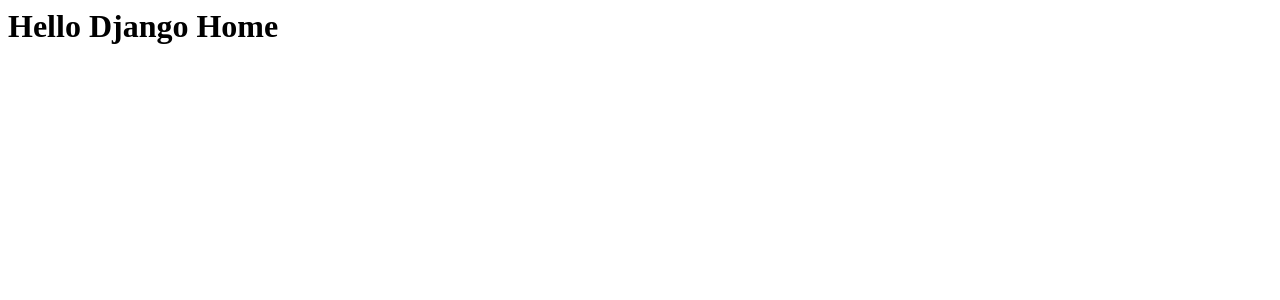
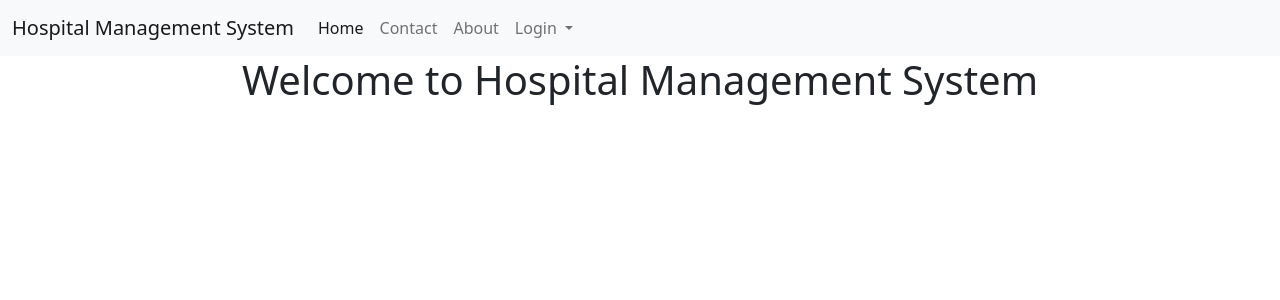
Before and after one commit to AhmedBakrElsaid/HospitalManagement, a Django app: page /home/ in a window 1280 px wide. Shown: the top 300 px of the page. Run offline with Django 3.2, Linux system fonts and the light colour scheme.

Commit message:
add html files

```diff
--- /dev/null
+++ b/hospital/templates/base.html
@@ -0,0 +1,17 @@
+<!DOCTYPE html>
+<html lang="en">
+<head>
+    <meta charset="UTF-8">
+    <meta http-equiv="X-UA-Compatible" content="IE=edge">
+    <meta name="viewport" content="width=device-width, initial-scale=1.0">
+    <link href="https://cdn.jsdelivr.net/npm/bootstrap@5.2.3/dist/css/bootstrap.min.css" rel="stylesheet" integrity="sha384-rbsA2VBKQhggwzxH7pPCaAqO46MgnOM80zW1RWuH61DGLwZJEdK2Kadq2F9CUG65" crossorigin="anonymous">
+    <title>Hospital Management System</title>
+</head>
+<body>
+    {% block content %}
+
+
+    {% endblock content %}
+    <script src="https://cdn.jsdelivr.net/npm/bootstrap@5.2.3/dist/js/bootstrap.bundle.min.js" integrity="sha384-kenU1KFdBIe4zVF0s0G1M5b4hcpxyD9F7jL+jjXkk+Q2h455rYXK/7HAuoJl+0I4" crossorigin="anonymous"></script>
+</body>
+</html>
--- a/hospital/templates/home.html
+++ b/hospital/templates/home.html
@@ -1 +1,11 @@
-<h1>Hello Django Home</h1>
+{% include 'base.html' %}
+{% include 'navigation.html' %}
+
+
+
+
+{% block content %}
+
+    <h1 class='text-center'>Welcome to Hospital Management System</h1>
+
+{% endblock content %}
--- /dev/null
+++ b/hospital/templates/navigation.html
@@ -0,0 +1,36 @@
+
+
+  <nav class="navbar navbar-expand-lg bg-light ">
+    <div class="container-fluid">
+      <a class="navbar-brand" href="#">Hospital Management System</a>
+      <button class="navbar-toggler" type="button" data-bs-toggle="collapse" data-bs-target="#navbarSupportedContent" aria-controls="navbarSupportedContent" aria-expanded="false" aria-label="Toggle navigation">
+        <span class="navbar-toggler-icon"></span>
+      </button>
+      <div class="collapse navbar-collapse" id="navbarSupportedContent">
+        <ul class="navbar-nav me-auto mb-2 mb-lg-0">
+          <li class="nav-item">
+            <a class="nav-link active" aria-current="page" href=" {% url 'home' %}">Home</a>
+          </li>
+          <li class="nav-item">
+            <a class="nav-link" href="{% url 'contact' %}">Contact</a>
+          </li>
+          <li class="nav-item">
+            <a class="nav-link" href="{% url 'about' %}">About</a>
+          </li>
+          <li class="nav-item dropdown">
+            <a class="nav-link dropdown-toggle" href="#" role="button" data-bs-toggle="dropdown" aria-expanded="false">
+              Login
+            </a>
+            <ul class="dropdown-menu">
+              <li><a class="dropdown-item" href="#">Admin</a></li>
+              <li><a class="dropdown-item" href="#">Doctor</a></li>
+              <li><a class="dropdown-item" href="#">Patient</a></li>
+
+            </ul>
+          </li>
+
+        </ul>
+
+      </div>
+    </div>
+  </nav>
--- a/hospital/urls.py
+++ b/hospital/urls.py
@@ -1,7 +1,8 @@
 from django.urls import path
-from .views import about,home
+from .views import about,home,contact
 
 urlpatterns = [
     path('about/',about,name='about'),
     path('home/',home,name='home'),
+    path('contact/',contact,name='contact'),
 ]
--- a/hospital/views.py
+++ b/hospital/views.py
@@ -7,3 +7,6 @@
 
 def home (request):
     return render (request,'home.html')
+
+def contact (request):
+    return render(request,'contact.html')
```
Also changed, not shown: hospital/templates/about.html (+11 -1 lines), hospital/templates/contact.html (added, +28 -0 lines).
